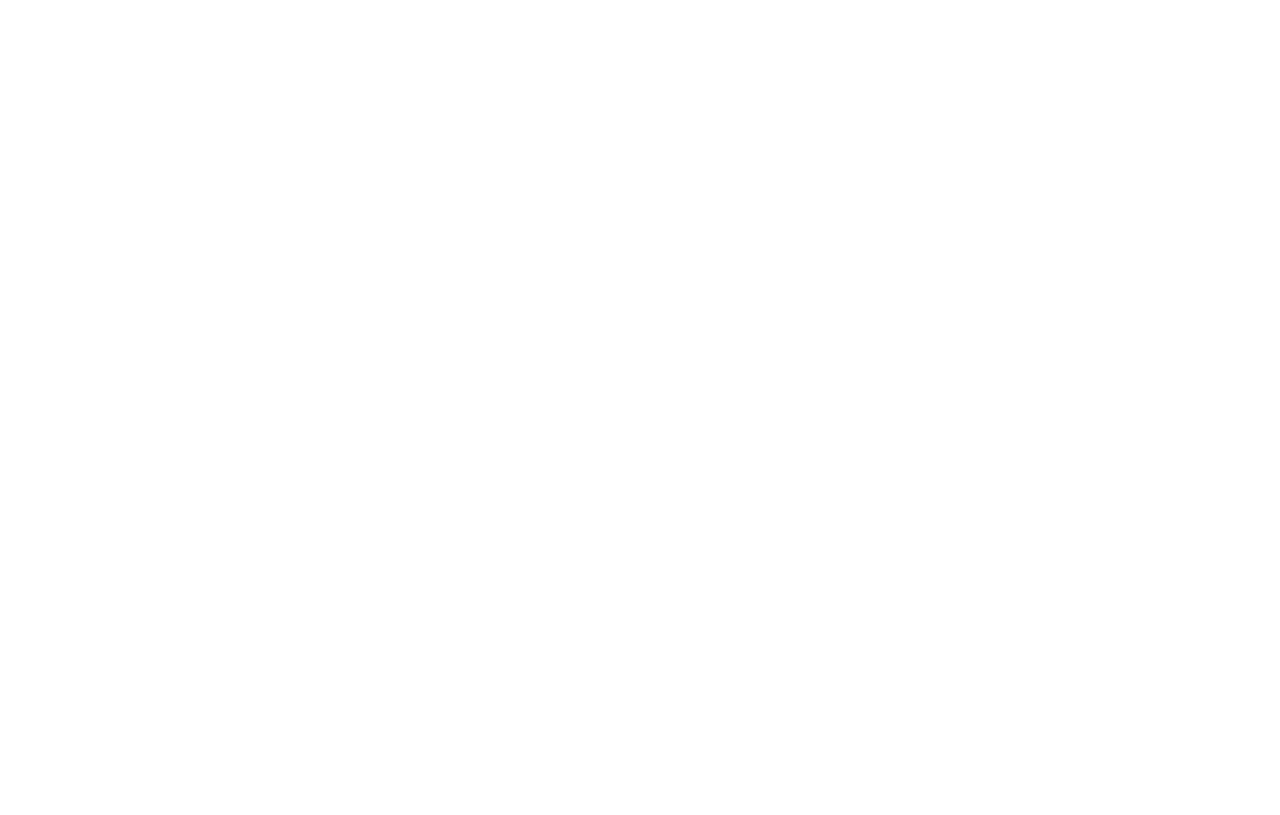
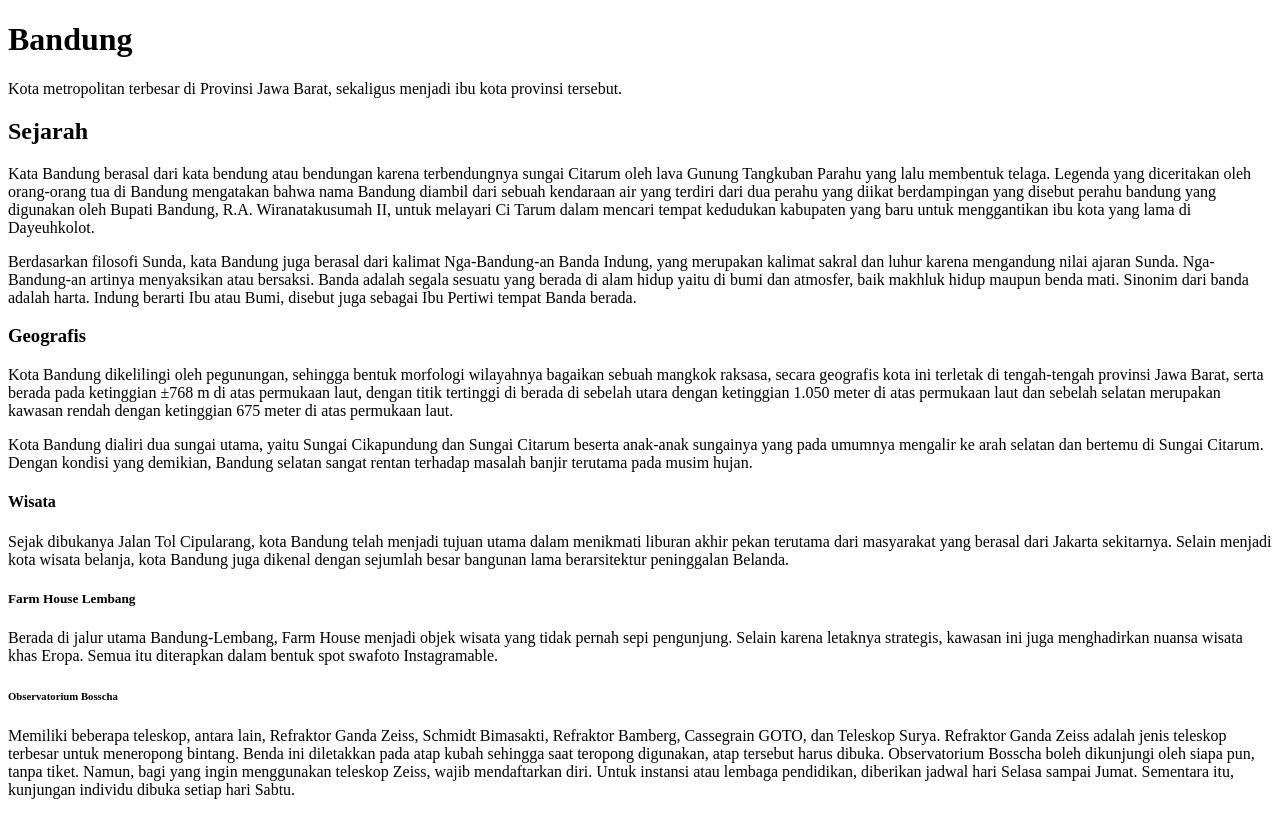
Before and after one commit to faridwijayaaa/react-dev-dicoding, a plain HTML site: page Basic/index.html in a window 1280 px wide. Drawn offline with Linux system fonts and the light colour scheme.

Commit message:
Latihan membuat judal dan paragraf

```diff
--- a/Basic/index.html
+++ b/Basic/index.html
@@ -7,6 +7,26 @@
     <title>Document</title>
 </head>
 <body>
+    <h1>Bandung</h1>
+    <p>Kota metropolitan terbesar di Provinsi Jawa Barat, sekaligus menjadi ibu kota provinsi tersebut.</p>
+
+    <h2>Sejarah</h2>
+    <p>Kata Bandung berasal dari kata bendung atau bendungan karena terbendungnya sungai Citarum oleh lava Gunung Tangkuban Parahu yang lalu membentuk telaga. Legenda yang diceritakan oleh orang-orang tua di Bandung mengatakan bahwa nama Bandung diambil dari sebuah kendaraan air yang terdiri dari dua perahu yang diikat berdampingan yang disebut perahu bandung yang digunakan oleh Bupati Bandung, R.A. Wiranatakusumah II, untuk melayari Ci Tarum dalam mencari tempat kedudukan kabupaten yang baru untuk menggantikan ibu kota yang lama di Dayeuhkolot.</p>
+    <p>Berdasarkan filosofi Sunda, kata Bandung juga berasal dari kalimat Nga-Bandung-an Banda Indung, yang merupakan kalimat sakral dan luhur karena mengandung nilai ajaran Sunda. Nga-Bandung-an artinya menyaksikan atau bersaksi. Banda adalah segala sesuatu yang berada di alam hidup yaitu di bumi dan atmosfer, baik makhluk hidup maupun benda mati. Sinonim dari banda adalah harta. Indung berarti Ibu atau Bumi, disebut juga sebagai Ibu Pertiwi tempat Banda berada.</p>
+
+    <h3>Geografis</h3>
+    <p>Kota Bandung dikelilingi oleh pegunungan, sehingga bentuk morfologi wilayahnya bagaikan sebuah mangkok raksasa, secara geografis kota ini terletak di tengah-tengah provinsi Jawa Barat, serta berada pada ketinggian ±768 m di atas permukaan laut, dengan titik tertinggi di berada di sebelah utara dengan ketinggian 1.050 meter di atas permukaan laut dan sebelah selatan merupakan kawasan rendah dengan ketinggian 675 meter di atas permukaan laut.</p>
+    <p>Kota Bandung dialiri dua sungai utama, yaitu Sungai Cikapundung dan Sungai Citarum beserta anak-anak sungainya yang pada umumnya mengalir ke arah selatan dan bertemu di Sungai Citarum. Dengan kondisi yang demikian, Bandung selatan sangat rentan terhadap masalah banjir terutama pada musim hujan.</p>
+
+    <h4>Wisata</h4>
+    <p>Sejak dibukanya Jalan Tol Cipularang, kota Bandung telah menjadi tujuan utama dalam menikmati liburan akhir pekan terutama dari masyarakat yang berasal dari Jakarta sekitarnya. Selain menjadi kota wisata belanja, kota Bandung juga dikenal dengan sejumlah besar bangunan lama berarsitektur peninggalan Belanda.</p>
+
+    <h5>Farm House Lembang</h5>
+    <p>Berada di jalur utama Bandung-Lembang, Farm House menjadi objek wisata yang tidak pernah sepi pengunjung. Selain karena letaknya strategis, kawasan ini juga menghadirkan nuansa wisata khas Eropa. Semua itu diterapkan dalam bentuk spot swafoto Instagramable.</p>
+
+    <h6>Observatorium Bosscha</h6>
+    <p>Memiliki beberapa teleskop, antara lain, Refraktor Ganda Zeiss, Schmidt Bimasakti, Refraktor Bamberg, Cassegrain GOTO, dan Teleskop Surya. Refraktor Ganda Zeiss adalah jenis teleskop terbesar untuk meneropong bintang. Benda ini diletakkan pada atap kubah sehingga saat teropong digunakan, atap tersebut harus dibuka. Observatorium Bosscha boleh dikunjungi oleh siapa pun, tanpa tiket. Namun, bagi yang ingin menggunakan teleskop Zeiss, wajib mendaftarkan diri. Untuk instansi atau lembaga pendidikan, diberikan jadwal hari Selasa sampai Jumat. Sementara itu, kunjungan individu dibuka setiap hari Sabtu.</p>
+
 
 </body>
 </html>
```
